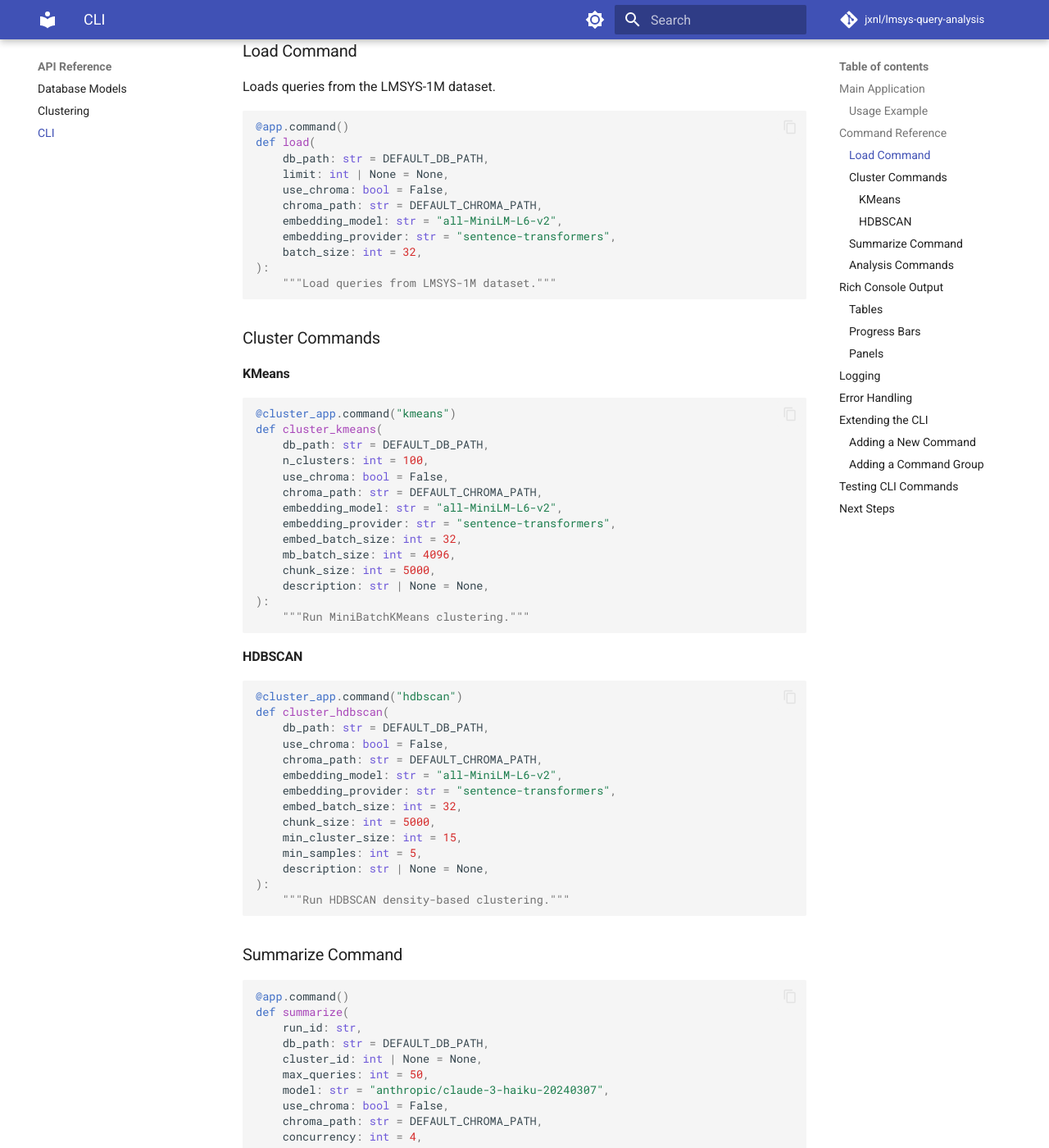
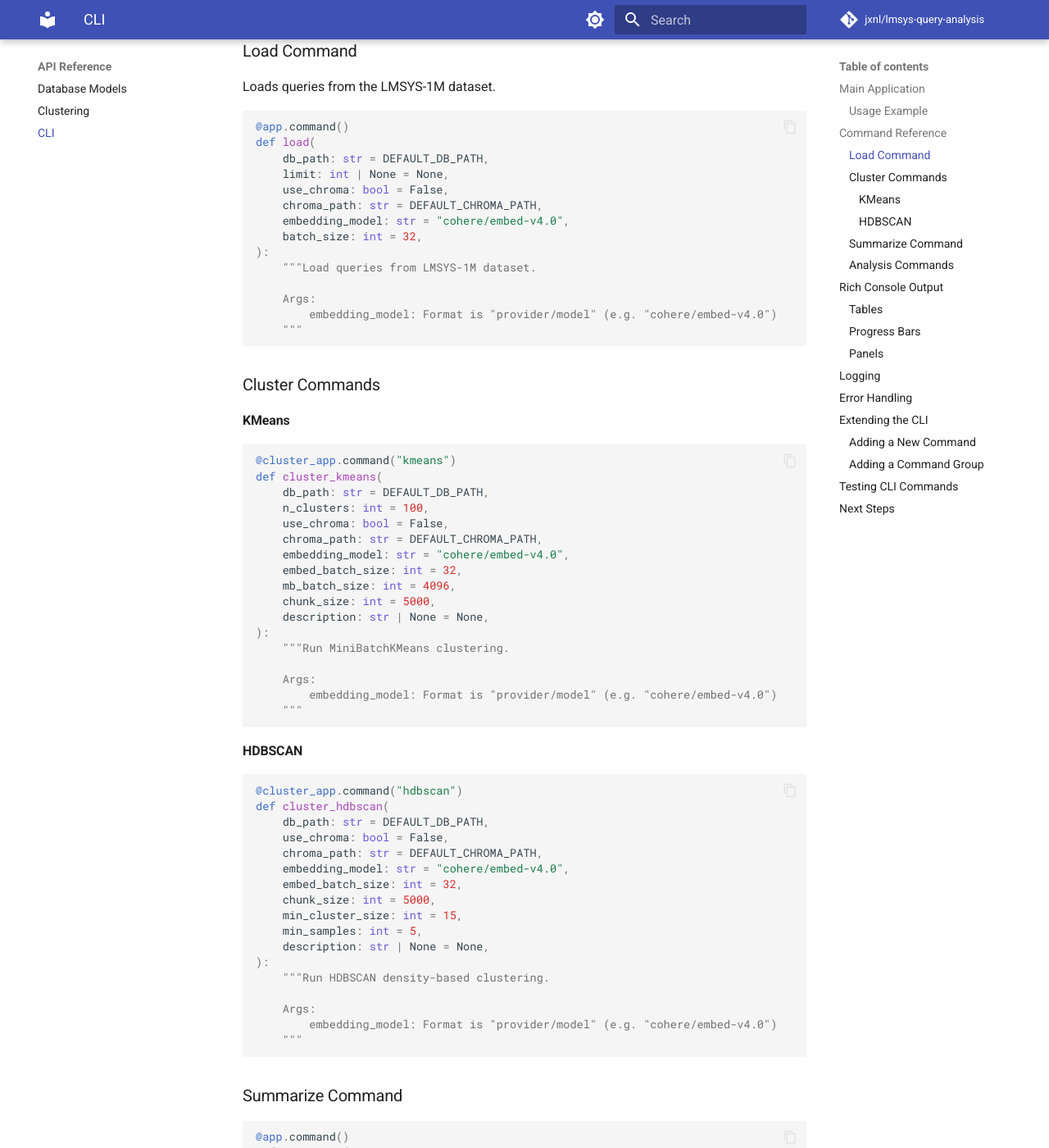
Before and after one commit to jxnl/lmsys-query-analysis, an MkDocs documentation site: the page built from docs/api/cli.md, in a window 1280 px wide and 1400 px high, scrolled down 576 px. Shown: the whole window at 82% size. Built offline with MkDocs 1.6.1 and Material for MkDocs 9.7.7, drawn with Linux system fonts in a browser that asks for light colours; comment, search, counter and statistics services are not loaded.

Commit message:
Refactor CLI to use unified provider/model format
Consolidate embedding and LLM model parameters from separate provider/model
flags into a single parameter with "provider/model" format.

Changes:
- Merge --embedding-model and --embedding-provider into single
  --embedding-model flag (format: "provider/model")
- Merge --llm-provider and --llm-model into single --model flag
- Update defaults: cohere/embed-v4.0 for embeddings, openai/gpt-4o-mini for LLM
- Apply changes to: load, cluster kmeans, cluster hdbscan, search,
  search-cluster, backfill-chroma, merge-clusters commands
- Update all documentation (README, CLI docs, API docs)

Benefits:
- Simpler CLI interface (one parameter instead of two)
- Consistent format across all model specifications
- Clearer defaults with provider context
- Internal functions still use separate parameters for backward compatibility

Examples:
  # Old (no longer works)
  lmsys load --embedding-provider cohere --embedding-model embed-v4.0

  # New
  lmsys load --embedding-model cohere/embed-v4.0

  # Can omit for defaults
  lmsys load --use-chroma  # Uses cohere/embed-v4.0

🤖 Generated with [Claude Code](https://claude.com/claude-code)

Co-Authored-By: Claude <noreply@anthropic.com>

````diff
--- a/docs/api/cli.md
+++ b/docs/api/cli.md
@@ -29,11 +29,14 @@ def load(
     limit: int | None = None,
     use_chroma: bool = False,
     chroma_path: str = DEFAULT_CHROMA_PATH,
-    embedding_model: str = "all-MiniLM-L6-v2",
-    embedding_provider: str = "sentence-transformers",
+    embedding_model: str = "cohere/embed-v4.0",
     batch_size: int = 32,
 ):
-    """Load queries from LMSYS-1M dataset."""
+    """Load queries from LMSYS-1M dataset.
+
+    Args:
+        embedding_model: Format is "provider/model" (e.g. "cohere/embed-v4.0")
+    """
 ```
 
 ### Cluster Commands
@@ -47,14 +50,17 @@ def cluster_kmeans(
     n_clusters: int = 100,
     use_chroma: bool = False,
     chroma_path: str = DEFAULT_CHROMA_PATH,
-    embedding_model: str = "all-MiniLM-L6-v2",
-    embedding_provider: str = "sentence-transformers",
+    embedding_model: str = "cohere/embed-v4.0",
     embed_batch_size: int = 32,
     mb_batch_size: int = 4096,
     chunk_size: int = 5000,
     description: str | None = None,
 ):
-    """Run MiniBatchKMeans clustering."""
+    """Run MiniBatchKMeans clustering.
+
+    Args:
+        embedding_model: Format is "provider/model" (e.g. "cohere/embed-v4.0")
+    """
 ```
 
 #### HDBSCAN
@@ -65,15 +71,18 @@ def cluster_hdbscan(
     db_path: str = DEFAULT_DB_PATH,
     use_chroma: bool = False,
     chroma_path: str = DEFAULT_CHROMA_PATH,
-    embedding_model: str = "all-MiniLM-L6-v2",
-    embedding_provider: str = "sentence-transformers",
+    embedding_model: str = "cohere/embed-v4.0",
     embed_batch_size: int = 32,
     chunk_size: int = 5000,
     min_cluster_size: int = 15,
     min_samples: int = 5,
     description: str | None = None,
 ):
-    """Run HDBSCAN density-based clustering."""
+    """Run HDBSCAN density-based clustering.
+
+    Args:
+        embedding_model: Format is "provider/model" (e.g. "cohere/embed-v4.0")
+    """
 ```
 
 ### Summarize Command
````
Also changed, not shown: README.md (+17 -21 lines), docs/api/clustering.md (+8 -8 lines), docs/cli/clustering.md (+2 -4 lines), docs/cli/load.md (+11 -4 lines), 1 other file.
